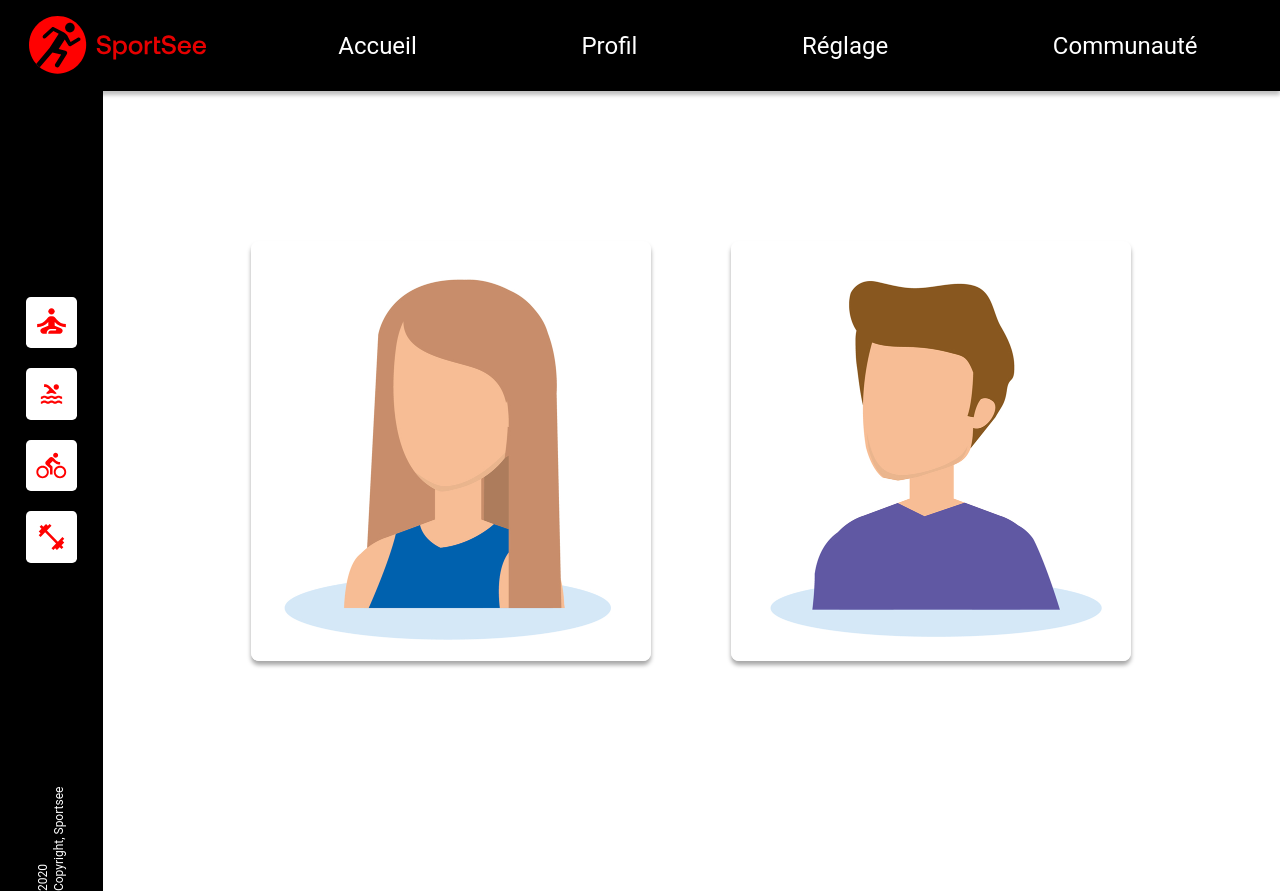
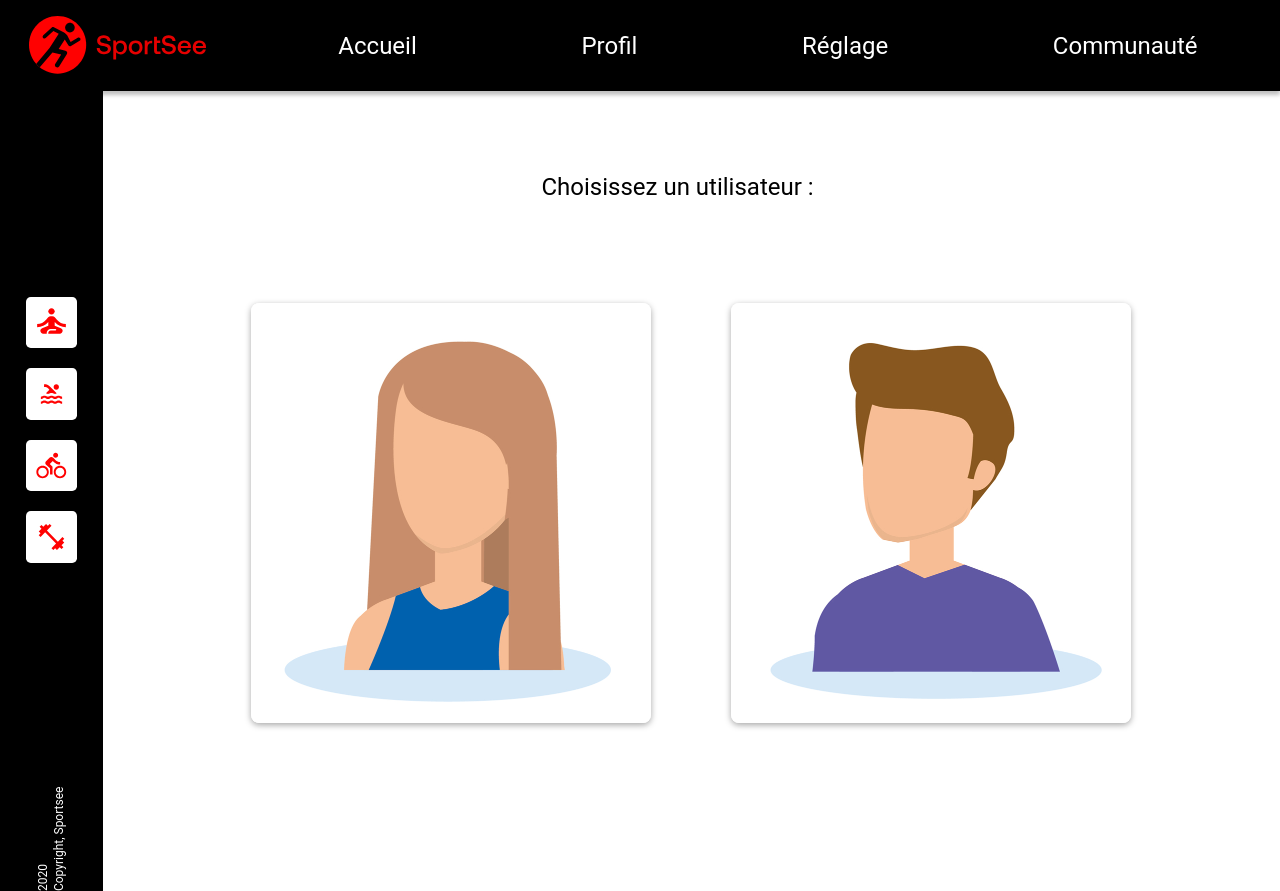
Before and after one commit to zedsc/Sportsee_projet_12_OC, a React (Create React App) app: page / in a window 1280 px wide. Built offline with nearby package versions, Linux system fonts and the light colour scheme.

Commit message:
refactor: state - datas

```diff
--- a/src/pages/Home.jsx
+++ b/src/pages/Home.jsx
@@ -1,30 +1,21 @@
 import React from "react";
-import { useEffect } from "react";
-import { useState } from "react";
-import axios from "axios";
 import Header from "../components/Header";
 import Aside from "../components/Aside";
 import { NavLink } from "react-router-dom";
 
 const Home = () => {
-  ////Test de data
-  const [data, setData] = useState([]);
-
-  useEffect(() => {
-    axios.get("/user/12.json").then((result) => setData(result.data));
-  }, []);
-
-  console.log(data, "datas");
-
   return (
-    <div className="main-wrapper mx-auto">
+    <div className="main-wrapper mx-auto h-[100%]">
       <Header />
       <div className="wrapper-main-aside flex">
         <Aside />
         <main className="w-[100%]">
-          <div className="user-select flex mt-[150px] justify-center">
-            <NavLink to="/dashboard">
-              <div className="user card w-[400px] h-[420px] mx-[40px] shadow-[0_4px_4px_0_rgba(0,0,0,0.35)] rounded-lg overflow-hidden">
+          <h1 className="pick-user text-2xl mx-auto mt-[80px] w-[300px]">
+            Choisissez un utilisateur :
+          </h1>
+          <div className="user-select flex mt-[100px] justify-center">
+            <NavLink to="/dashboard" state={18}>
+              <div className="user card w-[400px] h-[420px] mx-[40px] shadow-[0_2px_6px_0_rgba(0,0,0,0.35)] rounded-lg overflow-hidden">
                 <img
                   src={`${process.env.PUBLIC_URL}/img/persona_f.jpg`}
                   alt="Utilisateur 1"
@@ -32,8 +23,8 @@ const Home = () => {
                 />
               </div>
             </NavLink>
-            <NavLink to="/dashboard">
-              <div className="user card w-[400px] h-[420px] mx-[40px] shadow-[0_4px_4px_0_rgba(0,0,0,0.35)] rounded-lg overflow-hidden">
+            <NavLink to="/dashboard" state={12}>
+              <div className="user card w-[400px] h-[420px] mx-[40px] shadow-[0_2px_6px_0_rgba(0,0,0,0.35)] rounded-lg overflow-hidden">
                 <img
                   src={`${process.env.PUBLIC_URL}/img/persona_m.jpg`}
                   alt="Utilisateur 2"
```
